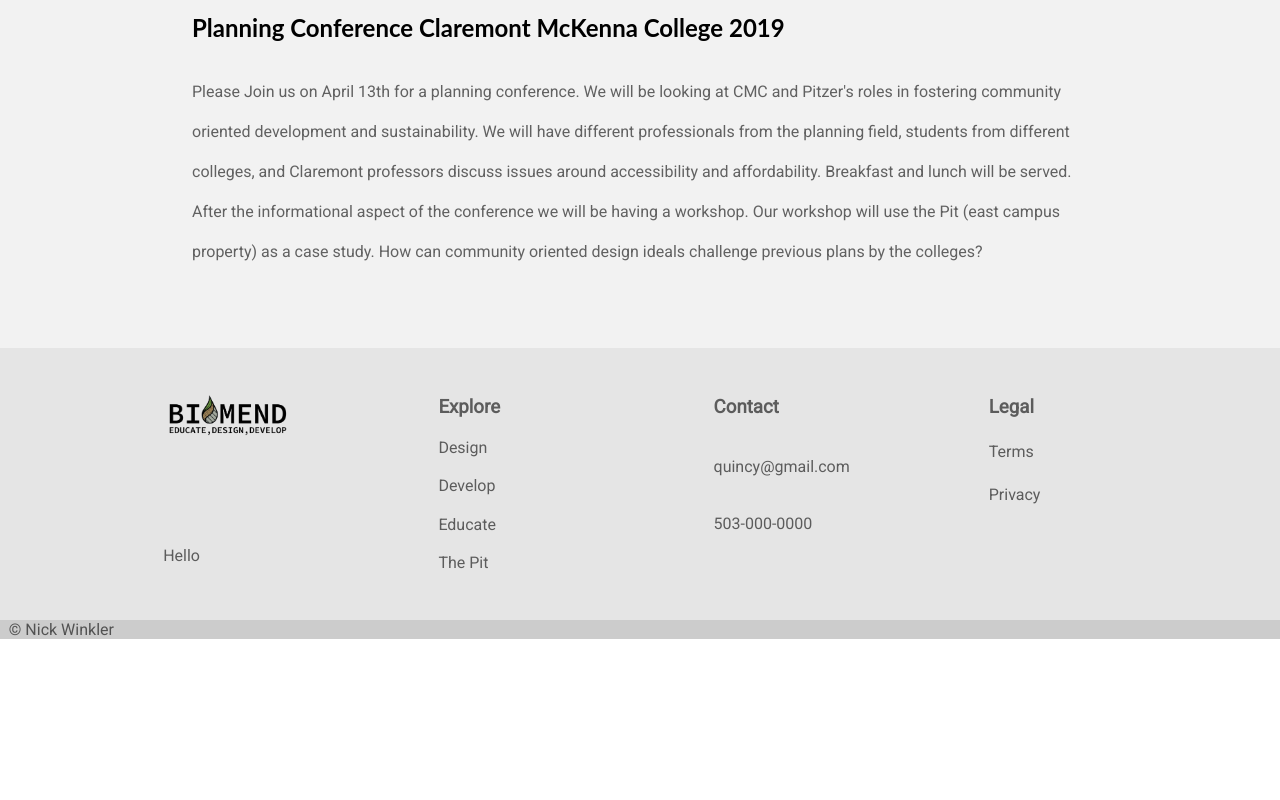
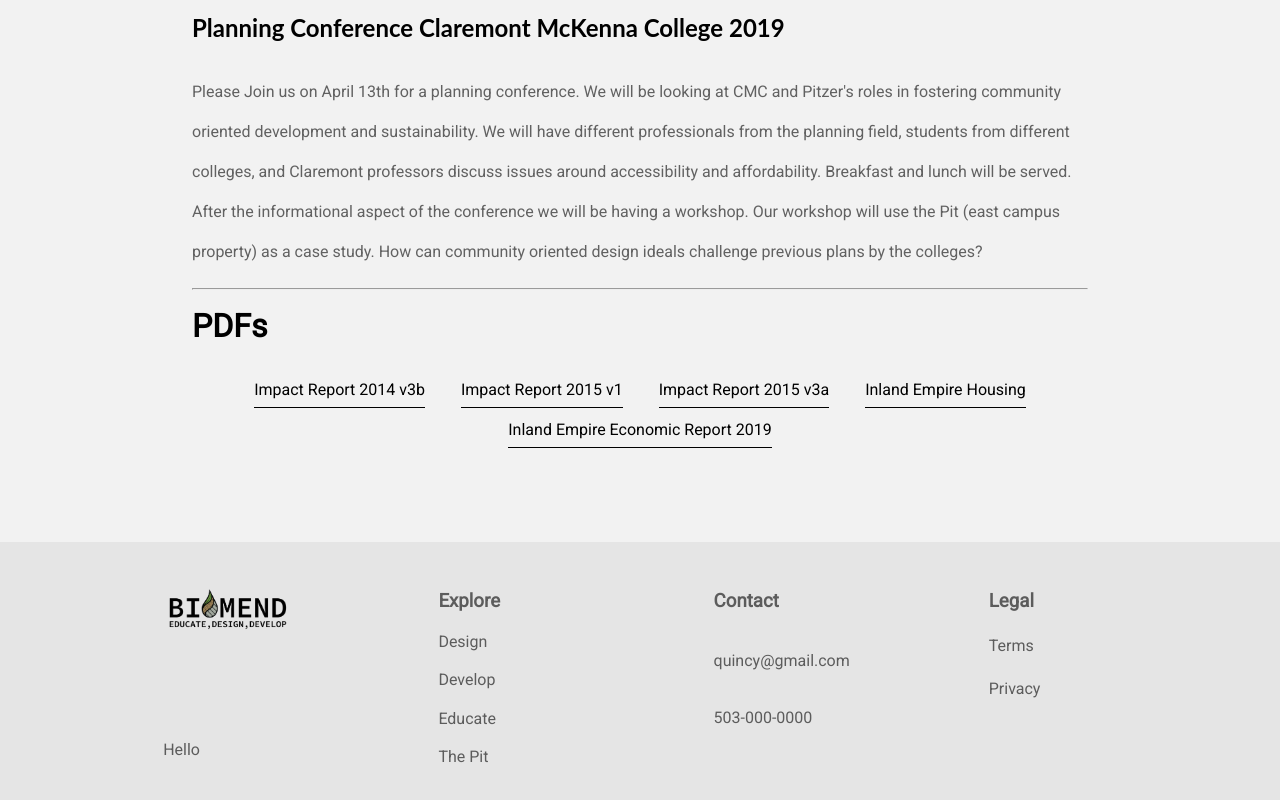
Before and after one commit to ndubs18/biomend, a website: page thepit.html in a window 1280 px wide. Shown: the part 2764-3564 px from the top of the page. Before the commit the page ends 3403 px from the top, so only its background shows below. Drawn offline with Linux system fonts and the light colour scheme.

Commit message:
added pdfs

```diff
--- a/assets/styles.css
+++ b/assets/styles.css
@@ -715,8 +715,12 @@
 
 
   header nav ul {
-    display: none;
+   display: none;
   }
+
+  header nav ul li {
+    opacity: 0;
+   }
 
   /* Hamburger menu */
 
@@ -747,12 +751,15 @@
    display: block;
    text-align: center;
    margin: 0 auto;
+   opacity: 1;
  }
 
  .hamActive li {
    margin: 1rem auto 1.25rem;
    width: 4.5rem;
    border-bottom: 2px solid black;
+   opacity: 1;
+
  }
 
  .hamActive .hamburger {
--- a/assets/thepit.css
+++ b/assets/thepit.css
@@ -42,3 +42,23 @@
     text-align: center;
     margin: 1rem, 0, .75rem;
 }
+
+.pdfs {
+    height: 7rem;
+    width: 95%;
+    margin: 0 auto;
+    text-align: center
+}
+
+.pdfs a {
+    text-decoration: none;
+    margin: 0 1rem 1rem;
+    color: black;
+    border-bottom: 1.5px solid black;
+    padding-bottom: .5rem;
+}
+
+.pdfs a:hover {
+    color: rgba( 28, 227, 125, 0.5 );
+    border-color: rgba( 28, 227, 125, 0.5 );
+}
--- a/thepit.html
+++ b/thepit.html
@@ -113,9 +113,19 @@
                     <p>
                     Please Join us on April 13th for a planning conference. We will be looking at CMC and Pitzer's roles in fostering community oriented development and sustainability. We will have different professionals from the planning field, students from different colleges, and Claremont professors discuss issues around accessibility and affordability. Breakfast and lunch will be served. After the informational aspect of the conference we will be having a workshop. Our workshop will use the Pit (east campus property) as a case study. How can community oriented design ideals challenge previous plans by the colleges?
                     </p>
+
+                    <hr>
+
+                    <h1>PDFs</h1>
+                    <div class="pdfs">
+                            <a href="./assets/pdf/Claremont Colleges East Campus Draft Environmental Impact Report 2014 v 3b.pdf">Impact Report 2014 v3b</a>
+                            <a href="./assets/pdf/Claremont Colleges East Campus Draft Environmental Impact Report 2015 v 1.pdf">Impact Report 2015 v1</a>
+                            <a href="./assets/pdf/Claremont Colleges East Campus Draft Environmental Impact Report 2015 v 3a.pdf">Impact Report 2015 v3a</a>
+                            <a href="./assets/pdf/Housing in the Inland Empire.pdf">Inland Empire Housing</a>
+                            <a href="./assets/pdf/Inland Empire Economic Report 2019.pdf">Inland Empire Economic Report 2019</a>
+
+                    </div>
                 </div>
-
-
 
             </header>
 
@@ -152,8 +162,6 @@
                     </ul>
                 </div>
 
-                <div class="copyright">&copy Nick Winkler</d>
-
             </footer>
 
     <script src="./assets/nav.js"></script>
```
Also changed, not shown: 5 other files.
